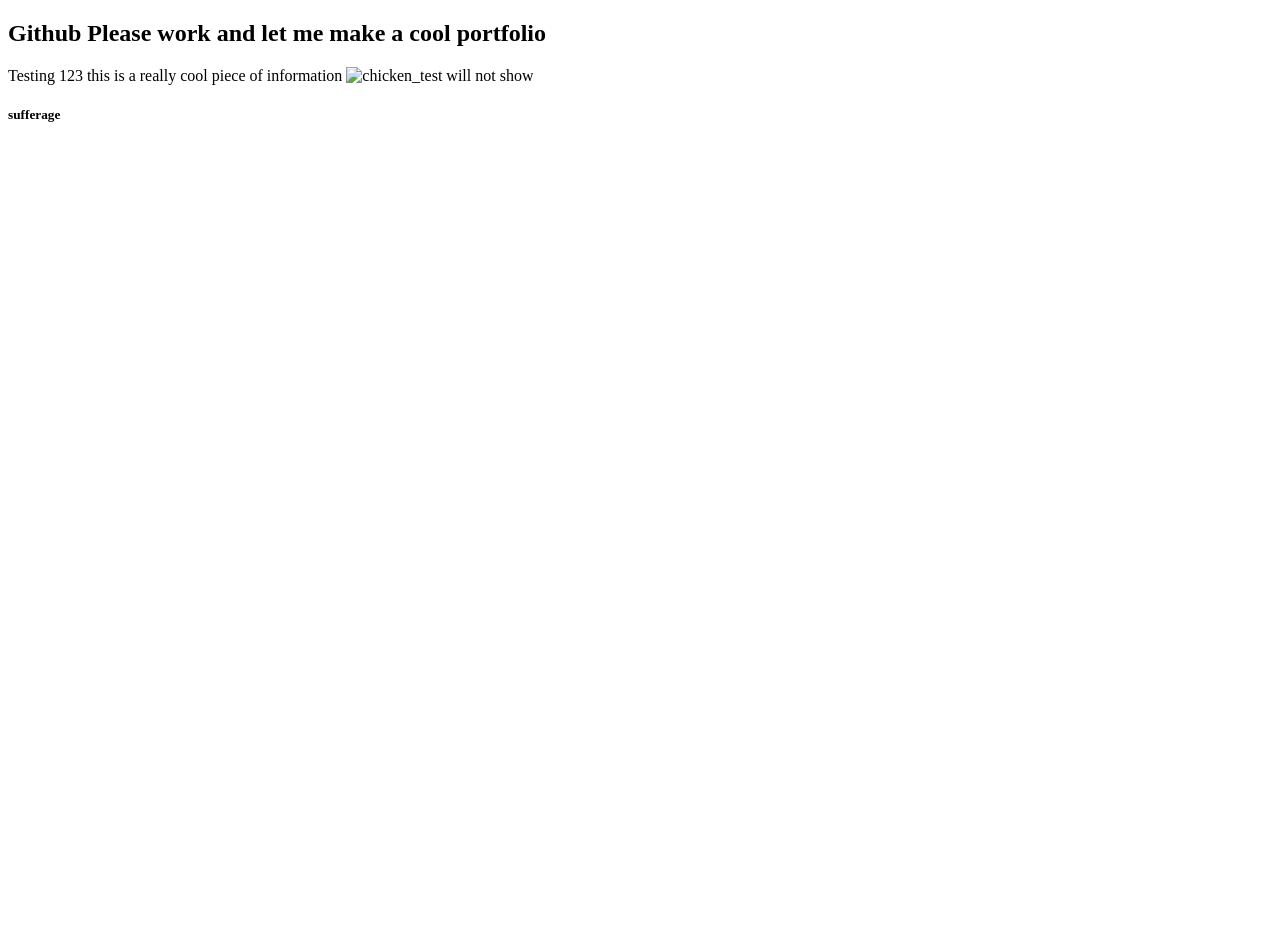
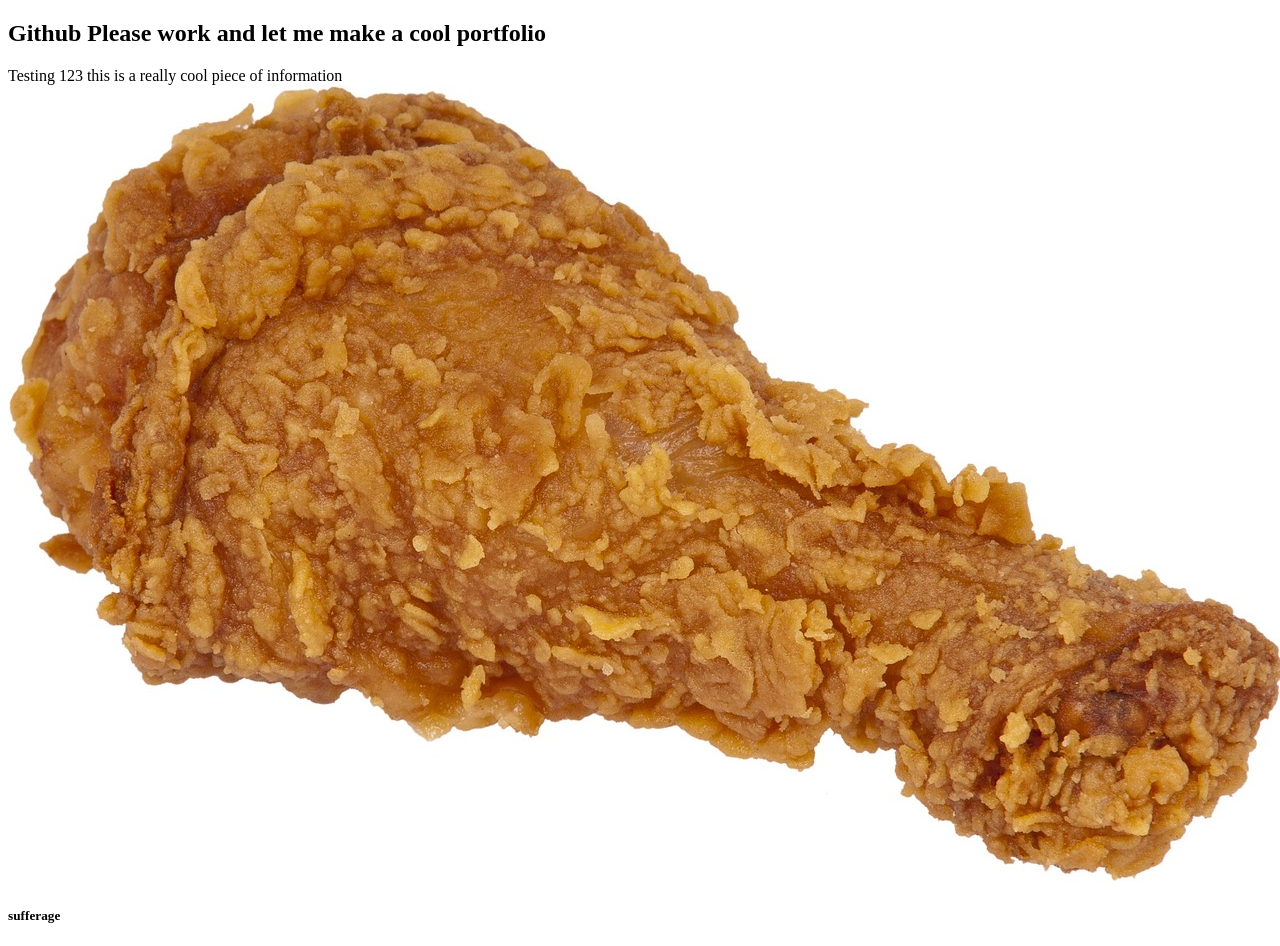
Before and after one commit to lepetitepilot/lepetitepilot.github.io, a plain HTML site: page index.html in a window 1280 px wide. Before the commit the page ends 800 px from the top, so only its background shows below. Drawn offline with Linux system fonts and the light colour scheme.

Commit message:
index.html

```diff
--- a/index.html
+++ b/index.html
@@ -8,7 +8,7 @@
         <body>
             <p>
                 Testing 123 this is a really cool piece of information
-                <img src="./images/chicken_test.jpg" alt="chicken_test will not show">
+                <img src="./chicken_test.jpg" alt="chicken_test will not show">
             </p>
         </body>
     </div>
```
